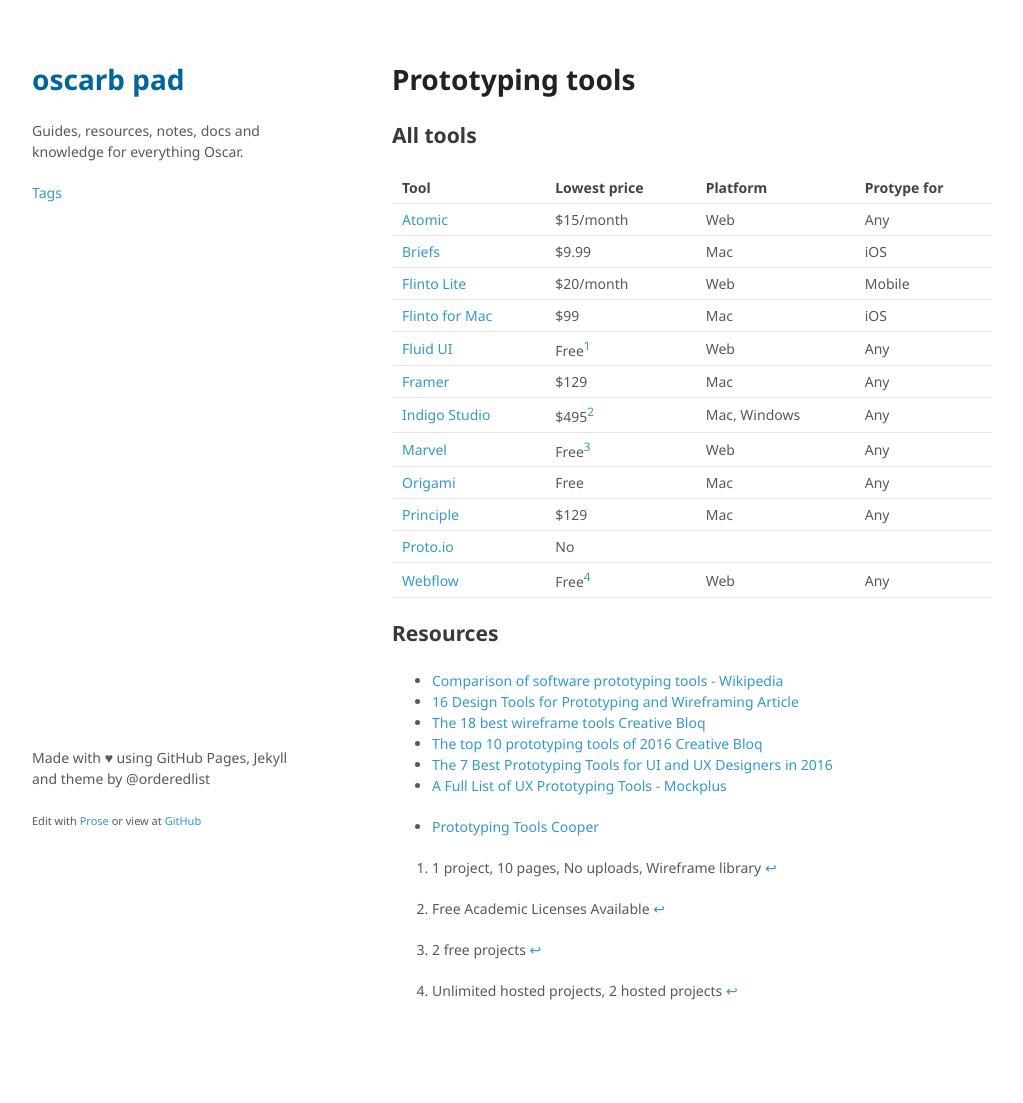
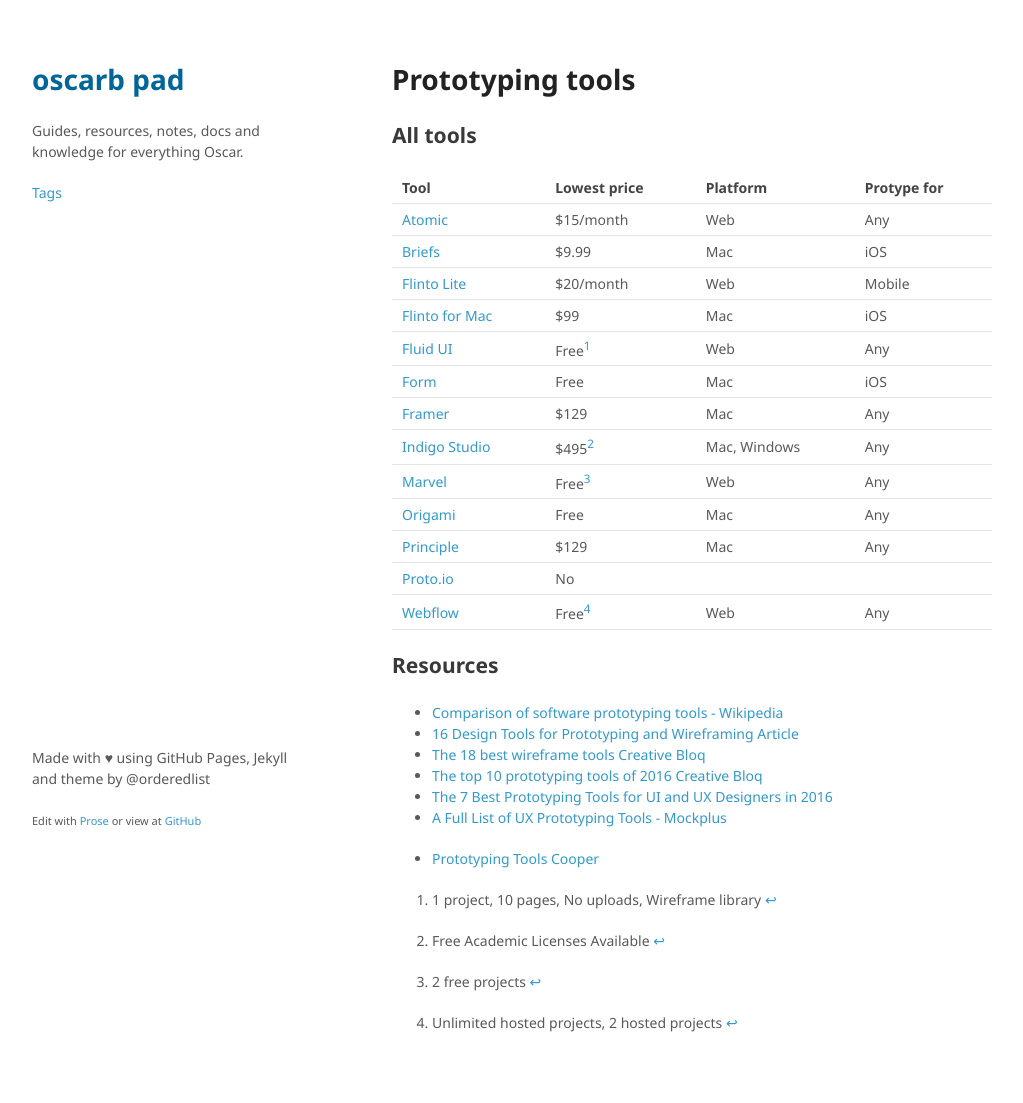
Before and after one commit to oscarb/pad, a Jekyll site: the page built from _docs/prototyping.md, in a window 1280 px wide. Shown: the whole page, without its empty margins (128-1151 px from the left). Built offline with Jekyll 4.4.1, drawn with Linux system fonts in a browser that asks for light colours; some web fonts are replaced; before the commit the page ends 1071 px from its top, so only the background shows below that.

Commit message:
Updated prototyping.md

```diff
--- a/_docs/prototyping.md
+++ b/_docs/prototyping.md
@@ -20,6 +20,7 @@ Tool | Lowest price | Platform | Protype for
 [Flinto Lite](https://www.flinto.com/) | $20/month | Web | Mobile
 [Flinto for Mac](https://www.flinto.com/mac) | $99 | Mac | iOS
 [Fluid UI](https://www.fluidui.com/) | Free[^fluid] | Web | Any
+[Form](http://www.relativewave.com/form/) | Free | Mac | iOS
 [Framer](https://framerjs.com/) | $129 | Mac | Any
 [Indigo Studio](http://www.infragistics.com/products/indigo-studio) | $495[^indigo] | Mac, Windows | Any
 [Marvel](https://marvelapp.com/) | Free[^marvel] | Web | Any
```
